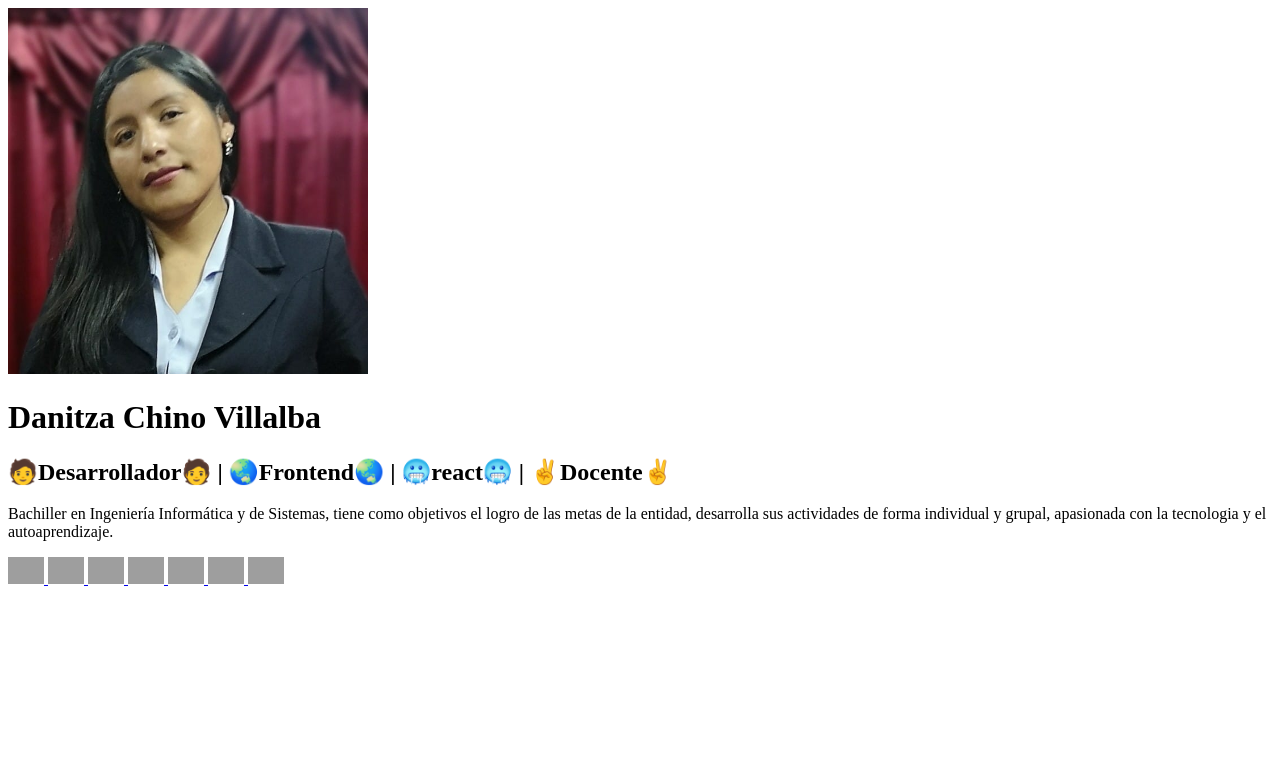
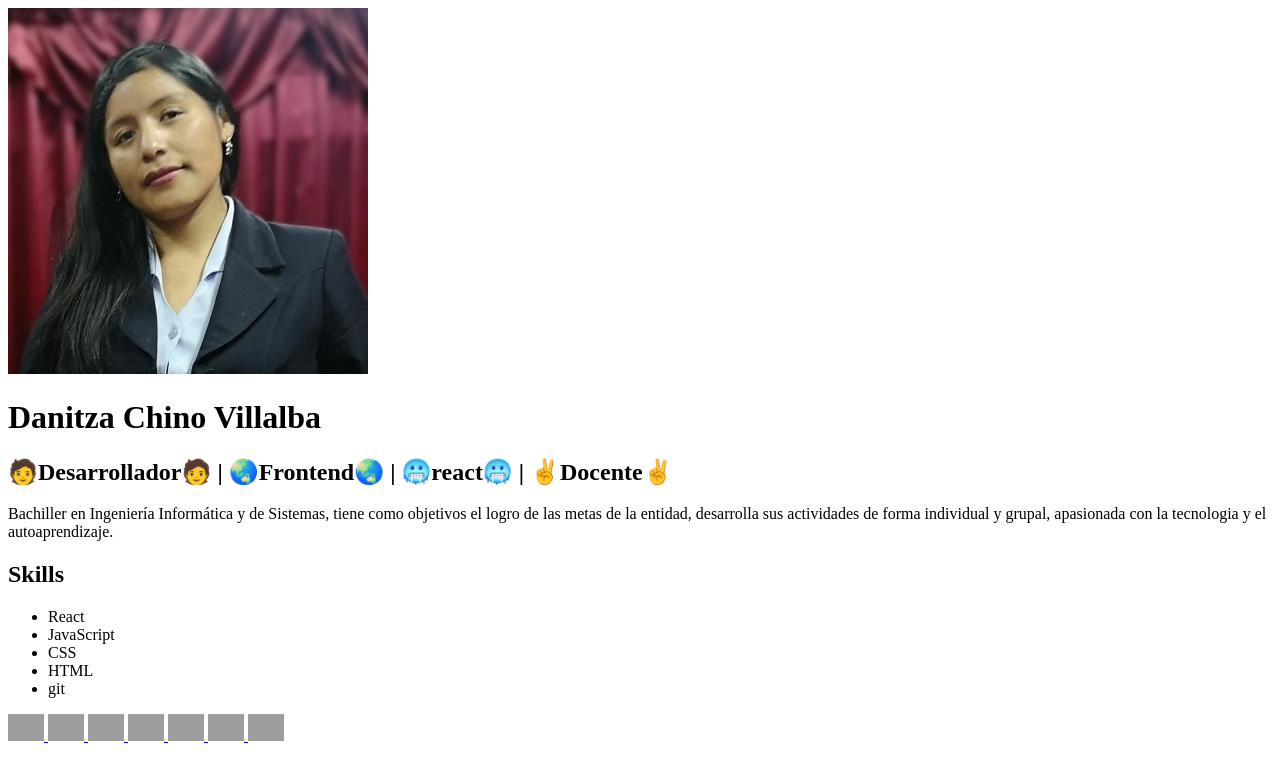
Before and after one commit to DanitzaCV/targeta-personal-webd, a plain HTML site: page index.html in a window 1280 px wide. Drawn offline with Linux system fonts and the light colour scheme; grey boxes are pictures that could not be loaded.

Commit message:
Sección de habilidades en Tarjeta Web

```diff
--- a/index.html
+++ b/index.html
@@ -19,7 +19,19 @@
         <h2>🧑Desarrollador🧑 | 🌏Frontend🌏 | 🥶react🥶 | ✌Docente✌</h2>
         <p>Bachiller en Ingeniería Informática y de Sistemas, tiene como objetivos el logro
          de las metas de la entidad, desarrolla sus actividades de forma individual y
-         grupal, apasionada con  la tecnologia y el autoaprendizaje.</p>
+         grupal, apasionada con  la tecnologia y el autoaprendizaje.
+        </p>
+
+        <section>
+          <h2>Skills</h2>
+          <ul>
+            <li>React</li>
+            <li>JavaScript</li>
+            <li>CSS</li>
+            <li>HTML</li>
+            <li>git</li>
+          </ul>
+        </section>
    </main>
 
    <footer>
```
